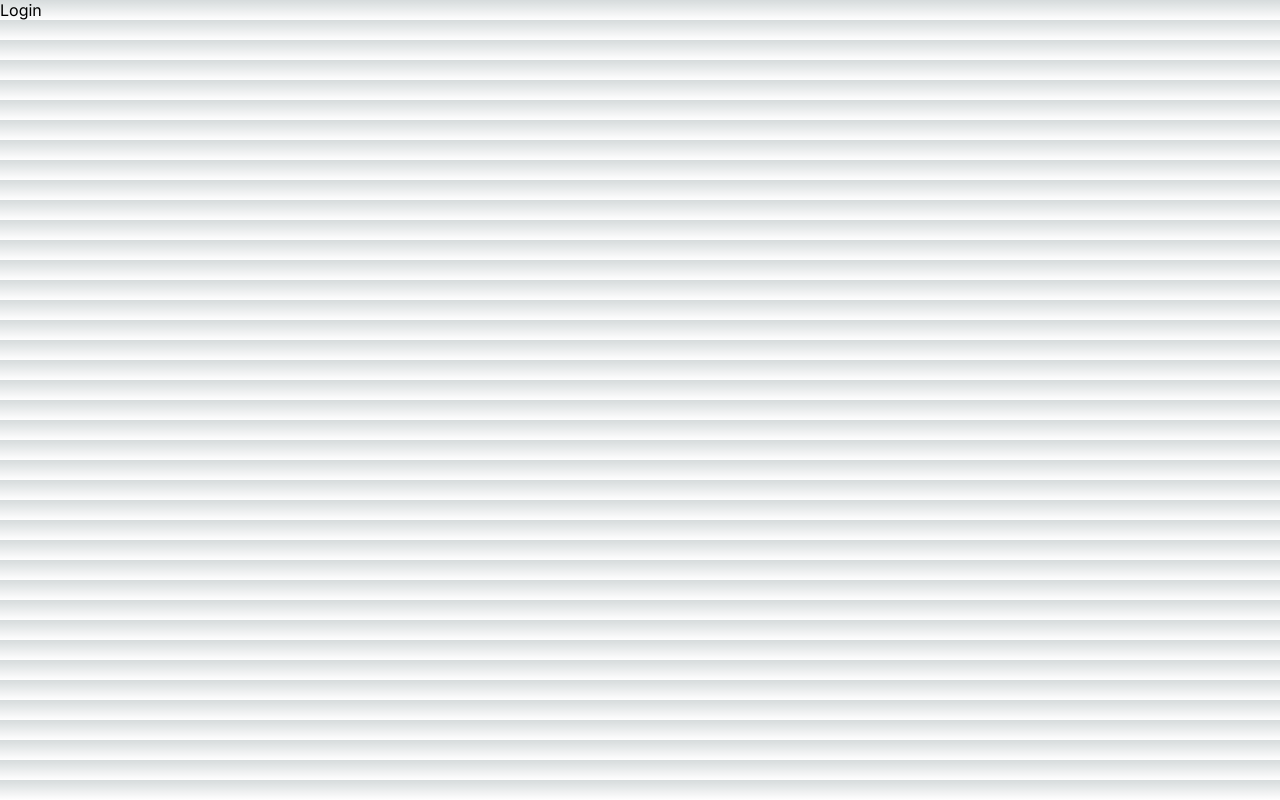
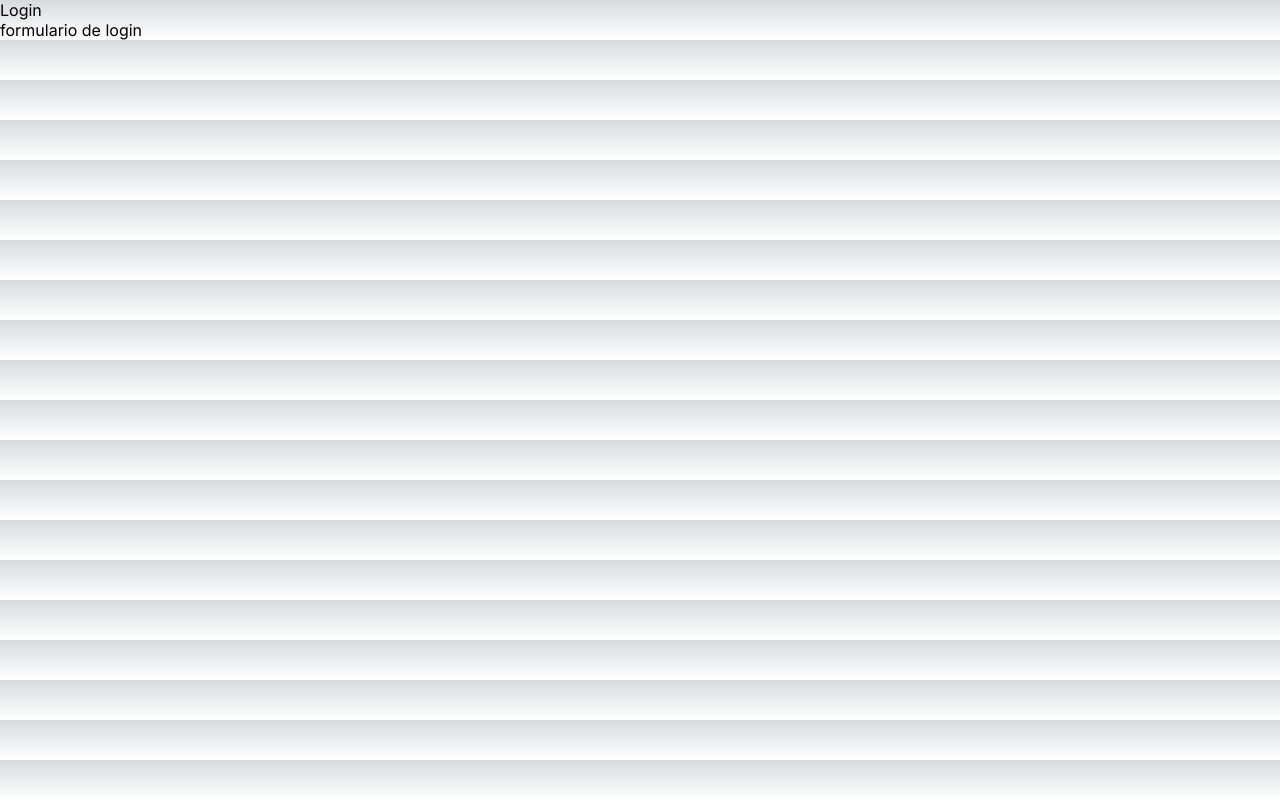
Before and after one commit to ndressaa/ticketplace-frontend, a Next.js app: page /login in a window 1280 px wide. Built offline with nearby package versions, Linux system fonts and the light colour scheme.

Commit message:
titulo do formulario de login

```diff
--- a/src/app/login/page.tsx
+++ b/src/app/login/page.tsx
@@ -1,3 +1,8 @@
 export default function Page() {
-  return <main>Login</main>;
+  return (
+    <main>
+      Login
+      <div>formulario de login</div>
+    </main>
+  );
 }
```
